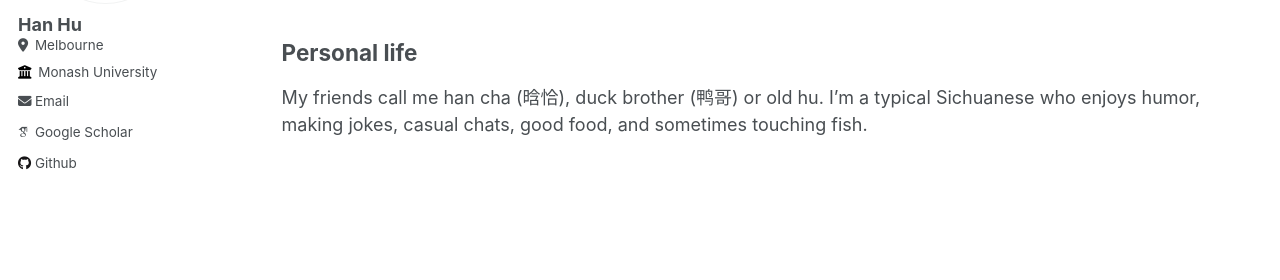
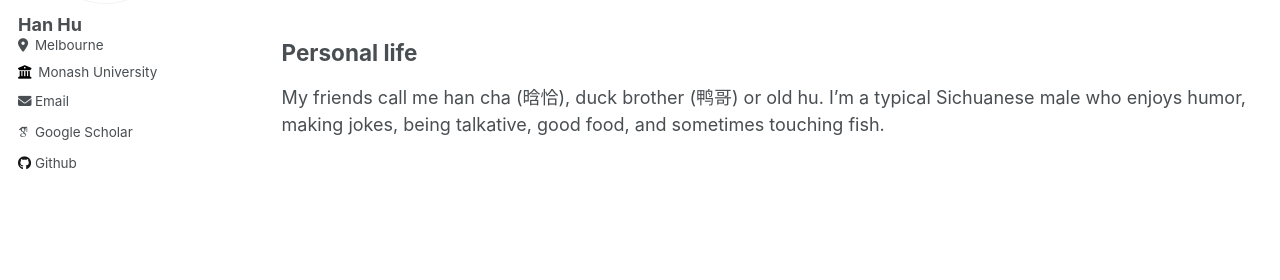
Before and after one commit to huhanGitHub/huhanGitHub.github.io, a Jekyll site: the page built from _pages/cv.md, in a window 1280 px wide and 900 px high, scrolled down 1047 px. Shown: the part 332-612 px from the top of the window. Built offline with Jekyll 4.4.1, drawn with Linux system fonts in a browser that asks for light colours; some web fonts are replaced.

Commit message:
Update cv.md

```diff
--- a/_pages/cv.md
+++ b/_pages/cv.md
@@ -52,4 +52,4 @@ Method, System, Electronic Device, and Storage Medium for Predicting Properties
 
 
 ## Personal life
-My friends call me han cha (晗恰), duck brother (鸭哥) or old hu. I'm a typical Sichuanese who enjoys humor, making jokes, casual chats, good food, and sometimes touching fish.
+My friends call me han cha (晗恰), duck brother (鸭哥) or old hu. I'm a typical Sichuanese male who enjoys humor, making jokes, being talkative, good food, and sometimes touching fish.
```
